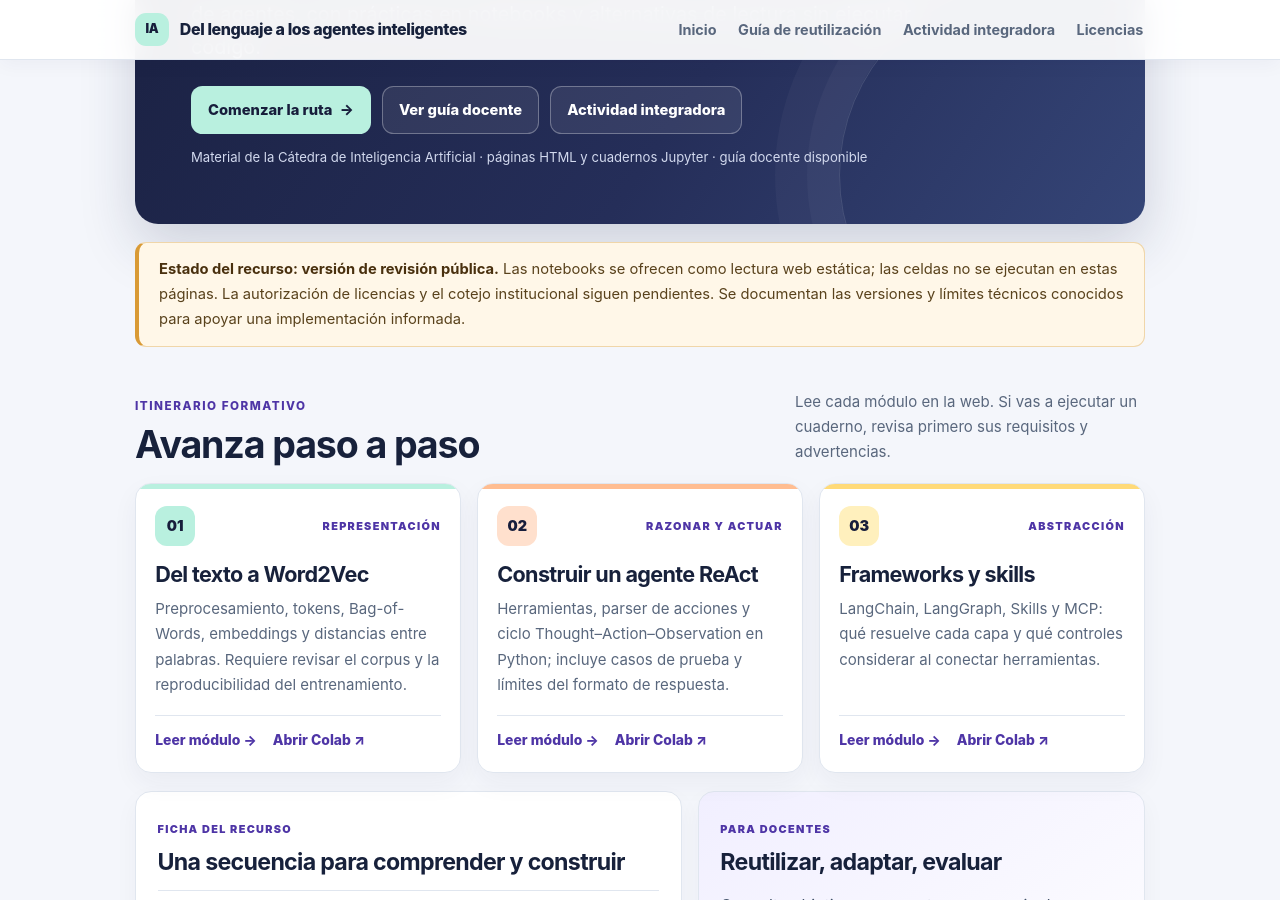
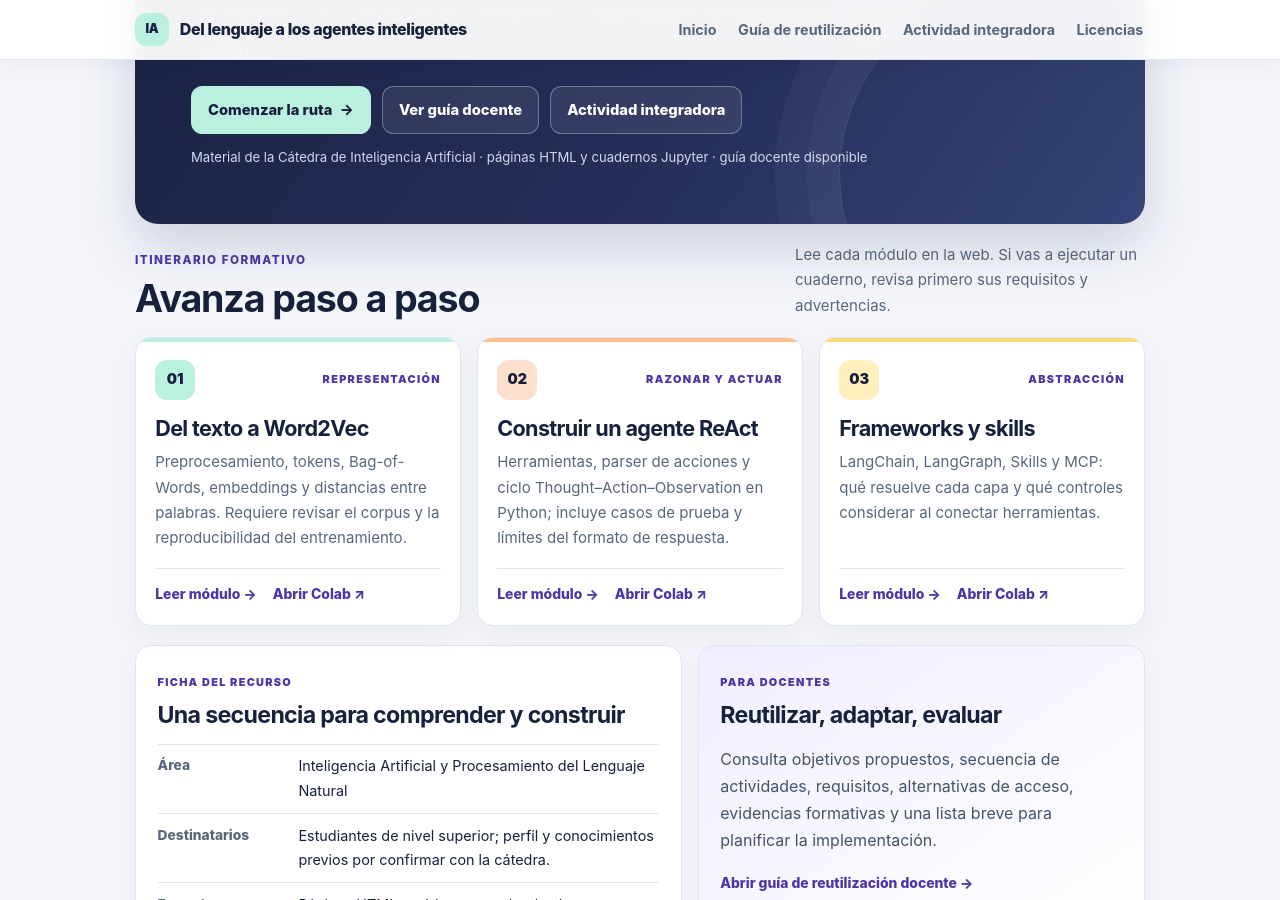
Before and after one commit to comercisandro/RecursoEducativoAbierto, a Jekyll site: the page built from index.md, in a window 1280 px wide and 900 px high, scrolled down 456 px. Built offline with Jekyll 4.4.1, drawn with Linux system fonts in a browser that asks for light colours.

Commit message:
Remove public review notice from homepage

```diff
--- a/index.md
+++ b/index.md
@@ -17,8 +17,6 @@ title: Del lenguaje a los agentes inteligentes
     </div>
     <p class="source-note">Material de la Cátedra de Inteligencia Artificial · páginas HTML y cuadernos Jupyter · guía docente disponible</p>
   </section>
-
-  <aside class="notice home-status"><strong>Estado del recurso: versión de revisión pública.</strong> Las notebooks se ofrecen como lectura web estática; las celdas no se ejecutan en estas páginas. La autorización de licencias y el cotejo institucional siguen pendientes. Se documentan las versiones y límites técnicos conocidos para apoyar una implementación informada.</aside>
 
   <section class="home-route" aria-labelledby="route-title">
     <div class="section-heading">
```
